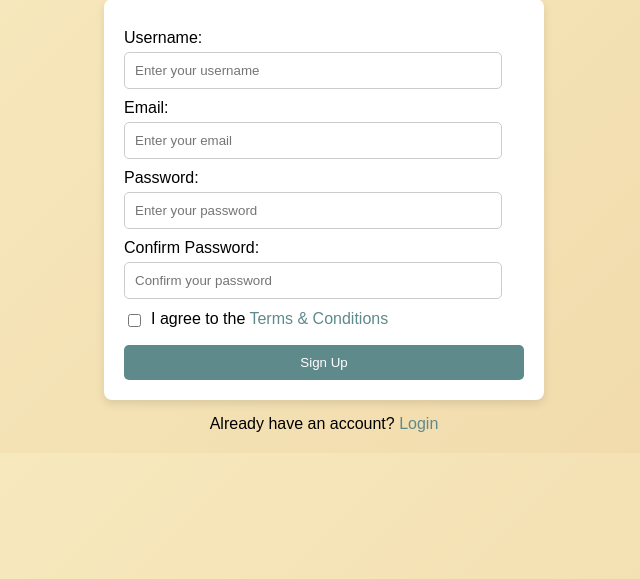
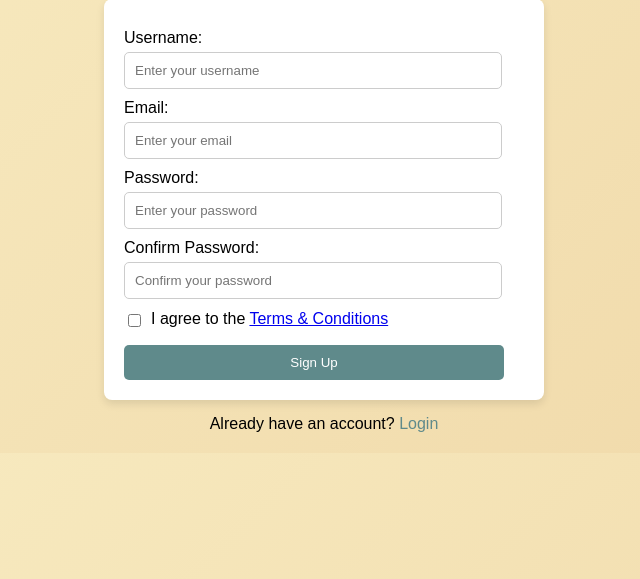
Before and after one commit to Sooraj-914/speech_to_sign, a Flask app: page /signup in a window 1280 px wide. Shown: the part 147-726 px from the top of the page, without its empty margins (316-956 px from the left). Run offline with Flask 3, Linux system fonts and the light colour scheme.

Commit message:
signup.css

```diff
--- a/static/signup.css
+++ b/static/signup.css
@@ -49,7 +49,7 @@ body {
 }
 
 .login-form button, .signup-form button {
-    width: 100%;
+    width: 95%;
     padding: 10px;
     margin-top: 15px;
     background-color: #5f8a8b;
@@ -78,15 +78,6 @@ body {
 
 .remember-me label, .terms label {
     margin: 0;
-}
-
-.terms a {
-    color: #5f8a8b;
-    text-decoration: none;
-}
-
-.terms a:hover {
-    text-decoration: underline;
 }
 
 .forgot-password {
```
